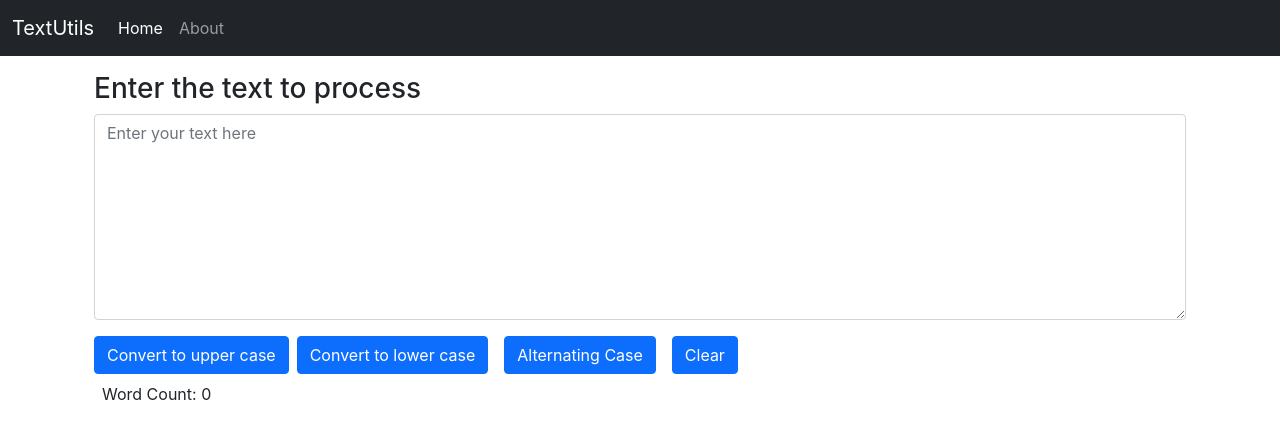
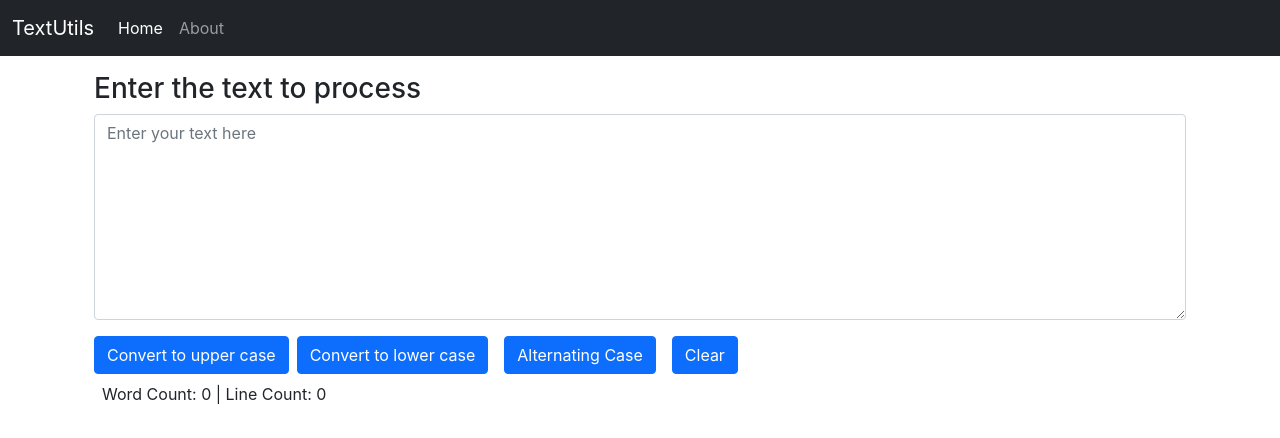
Before and after one commit to abhinavh27/TextUtils, a React (Create React App) app: page / in a window 1280 px wide. Shown: the top 438 px of the page. Built offline with nearby package versions, Linux system fonts and the light colour scheme.

Commit message:
added line count and changed how word count is implememnted

```diff
--- a/src/Components/TextForm.js
+++ b/src/Components/TextForm.js
@@ -21,19 +21,26 @@ export default function TextForm(props)
   const handleAlternateCase=()=>{
     var newText;
     var chars = text.toLowerCase().split("");
-  for (var i = 1; i < chars.length; i += 2) {
-    chars[i] = chars[i].toUpperCase();
-  }
-  newText=chars.join("");
-  setText(newText);
+    for (var i = 1; i < chars.length; i += 2) {
+      chars[i] = chars[i].toUpperCase();
+    }
+    newText=chars.join("");
+    setText(newText);
   }
   const handleClear=()=>{
     setText("");
   }
   const calcNoOfWords=(text)=>{
     if (text.length>=1){
-      let noOfWords=text.trim().split(" ").length;
+      let noOfWords=text.trim().split(/\s/).length;
       return noOfWords;
+    }
+    return 0;
+  }
+  const calcNoOfLines=(text)=>{
+    if (text.length>=1){
+      let lines = text.trim().split(/\r\n|\r|\n/);
+      return lines.length;
     }
     return 0;
   }
@@ -52,7 +59,7 @@ export default function TextForm(props)
       </div>
       <div className="container">
         <div className="mx-2 my-2">
-          <p>Word Count: {calcNoOfWords(text)}</p>
+          <p>Word Count: {calcNoOfWords(text)} | Line Count: {calcNoOfLines(text)}</p>
         </div>
       </div>
     </>
```
